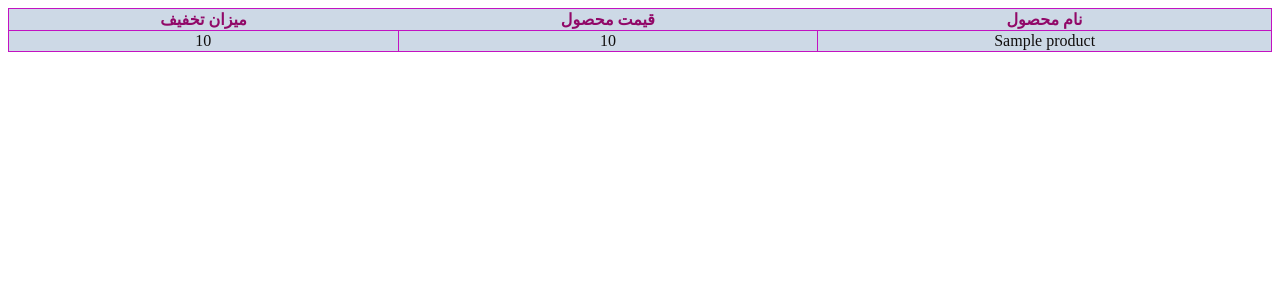
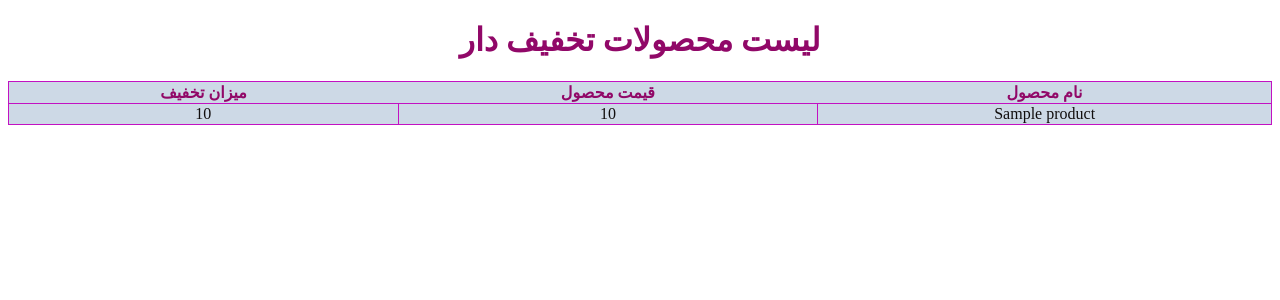
Before and after one commit to zeynab-sb/sample-crawling-project, a Django app: template crawling-incredible-offers/crawlProject/blog/templates/products/index.html in a window 1280 px wide. Shown: the top 300 px of the page. Run offline with Django 3.2, Linux system fonts and the light colour scheme; the template is opened without the code that fills it: most values are stand-ins (such as "Sample title", 1, 10 or a date in 2020).

Commit message:
heading added

```diff
--- a/crawling-incredible-offers/crawlProject/blog/templates/products/index.html
+++ b/crawling-incredible-offers/crawlProject/blog/templates/products/index.html
@@ -2,7 +2,7 @@
 <html lang="en">
 <head>
     <meta charset="UTF-8">
-    <title>Title</title>
+    <title>Products List</title>
     <style>
         table, td {
           border: 1px solid rgb(194, 18, 194);
@@ -18,6 +18,7 @@
 </head>
 <body>
 
+    <h1 style="text-align:center; color: rgb(145, 8, 104)">لیست محصولات تخفیف دار</h1>
     <table style="width:100%">
         <tr>
             <th>میزان تخفیف</th>
--- a/crawling-incredible-offers/crawlProject/products.csv
+++ b/crawling-incredible-offers/crawlProject/products.csv
@@ -18,6 +18,7 @@ Product Name,Price,Discount
 بلوز زنانه مدل  358426802," ۹۲,۲۰۰ تومان",۴۱٪
 کفش روزمره مردانه مدل k.bs.210," ۱۱۹,۰۰۰ تومان",۵۲٪
 ماساژور پا نیک مدل N1," ۹۷,۹۰۰ تومان",۱۱٪
+چندراهی برق الکترو فاز مدل 5NE7," ۱۰۰,۰۰۰ تومان",بدون تخفیف
 صندل مردانه اسپرت من مدل st10011414," ۲۱۹,۰۰۰ تومان",۴۵٪
 کوکتل پدیکور ژبن پلاس مدل Heart وزن 600 گرم بسته 12 عددی	," ۸۹,۹۰۰ تومان",۳۲٪
 تی شرت پسرانه مدلا مدل فولکس کد MFH123," ۴۵,۰۰۰ تومان",۴۰٪
@@ -39,4 +40,3 @@ Product Name,Price,Discount
 کاغذ A4 کپی مکس مدل Premium بسته 2500 عددی," ۳۲۹,۰۰۰ تومان",۱۳٪
 سرویس پخت و پز 9 پارچه کاندید مدل Orbit کد 01," ۹۷۰,۰۰۰ تومان",۱۶٪
 تمپر مت گتر مدل F23," ۱۲۹,۶۰۰ تومان",۱۰٪
-آینه سایان هوم مدل دکو CA022," ۴۹۹,۰۰۰ تومان",۴۶٪
```
